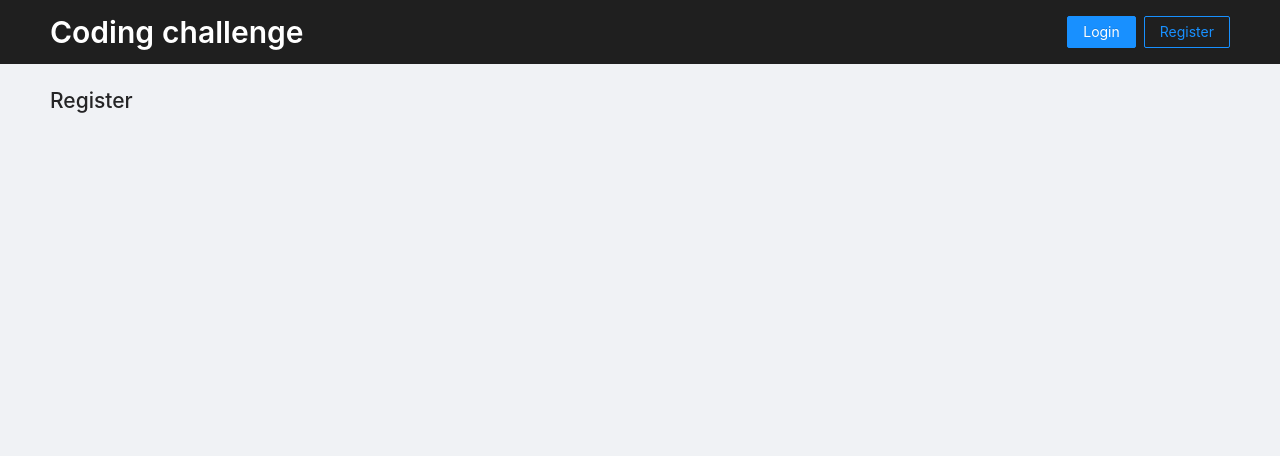
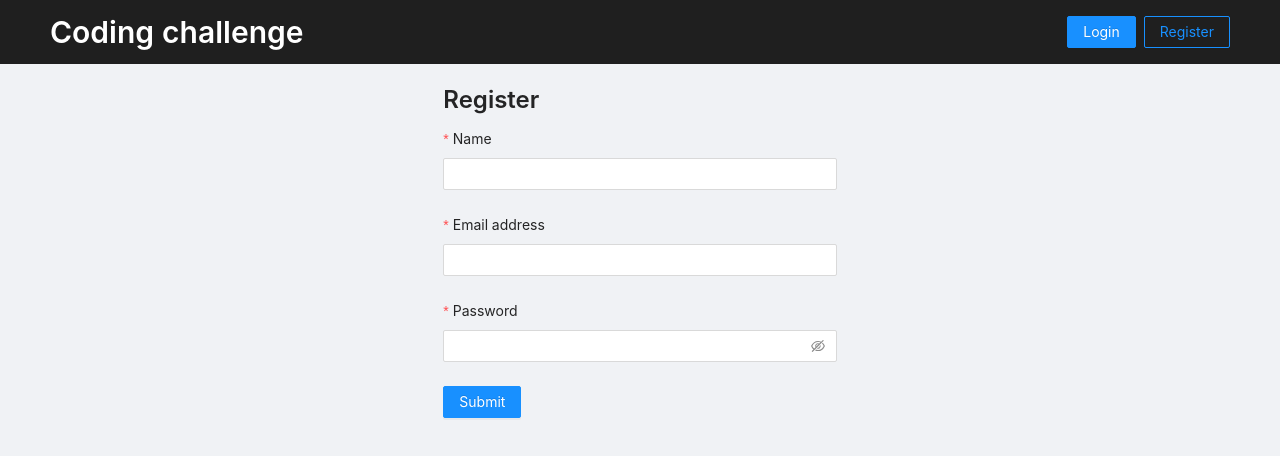
Before and after one commit to lorno-leonard/empowerwealth-test-web, a Next.js app: page /register in a window 1280 px wide. Shown: the top 456 px of the page. Built offline with nearby package versions, Linux system fonts and the light colour scheme; no server answers.

Commit message:
fix: typography style and sizes

```diff
--- a/components/Layout.tsx
+++ b/components/Layout.tsx
@@ -1,7 +1,7 @@
 import React, { FC, ReactNode } from 'react'
 import Link from 'next/link'
 import { useRouter } from 'next/router'
-import { Button, Layout, Menu, Space, Typography } from 'antd'
+import { Button, Layout, Space, Typography } from 'antd'
 import styled from '@emotion/styled'
 
 import { useAppState, useAppDispatch } from '@lib/context/AppContext'
@@ -11,8 +11,7 @@ type Props = {
 }
 
 const { Header, Content } = Layout
-const { SubMenu } = Menu
-const { Title } = Typography
+const { Paragraph, Title } = Typography
 
 const LayoutHeader = styled(Header)`
   background: #1f1f1f;
@@ -38,9 +37,10 @@ const LayoutHeaderBanner = styled('a')`
   }
 `
 
-const LayoutMenu = styled(Menu)``
-
-const LayoutSubMenu = styled(SubMenu)``
+const LayoutUserName = styled(Paragraph)`
+  margin-bottom: 0 !important;
+  color: #ffffff !important;
+`
 
 const MainLayout: FC<Props> = ({ children }) => {
   const { noHeader, user } = useAppState()
@@ -62,13 +62,12 @@ const MainLayout: FC<Props> = ({ children }) => {
             </Link>
           </LayoutTitle>
           {user && (
-            <LayoutMenu mode="horizontal">
-              <LayoutSubMenu key="header-submenu" title={user.name}>
-                <Menu.Item key="logout" onClick={handleLogout}>
-                  Logout
-                </Menu.Item>
-              </LayoutSubMenu>
-            </LayoutMenu>
+            <Space>
+              <LayoutUserName>Hi {user.name}</LayoutUserName>
+              <Button type="primary" ghost onClick={handleLogout}>
+                Logout
+              </Button>
+            </Space>
           )}
           {!user && (
             <Space>
--- a/pages/index.tsx
+++ b/pages/index.tsx
@@ -1,8 +1,11 @@
 import React, { FC } from 'react'
+import { Typography } from 'antd'
 
 import Container from '@components/Container'
 import Loader from '@components/Loader'
 import { useAppState } from '@lib/context/AppContext'
+
+const { Title } = Typography
 
 const Home: FC = () => {
   const { user } = useAppState()
@@ -13,7 +16,7 @@ const Home: FC = () => {
 
   return (
     <Container>
-      <h1>Home</h1>
+      <Title>Home</Title>
     </Container>
   )
 }
--- a/pages/register.tsx
+++ b/pages/register.tsx
@@ -1,11 +1,50 @@
-import React, { FC } from 'react'
+import React, { FC, useState } from 'react'
+import { Alert, Button, Col, Form, Input, Row, Typography } from 'antd'
+import { AxiosResponse } from 'axios'
 
 import Container from '@components/Container'
 import Loader from '@components/Loader'
 import { useAppState } from '@lib/context/AppContext'
+import apiService from '@services/api'
+
+type FormValuesType = {
+  name: string
+  email: string
+  password: string
+}
+
+const { Title } = Typography
 
 const Register: FC = () => {
   const { user } = useAppState()
+  const [isSubmitting, setIsSubmitting] = useState<boolean>(false)
+  const [formError, setFormError] = useState<string | null>(null)
+  const [formSuccess, setFormSuccess] = useState<string | null>(null)
+
+  const handleOnFinish = (values: FormValuesType) => {
+    setIsSubmitting(true)
+
+    const login = async () => {
+      const { name, email, password } = values
+
+      try {
+        const response: AxiosResponse = await apiService.post('/auth/register', {
+          name,
+          email,
+          password,
+        })
+        setFormSuccess(response.data?.message)
+        // eslint-disable-next-line @typescript-eslint/no-explicit-any
+      } catch (error: any) {
+        console.log({ error })
+        setFormError(error?.response?.data?.error?.message)
+      } finally {
+        setIsSubmitting(false)
+      }
+    }
+
+    login()
+  }
 
   if (user?.token) {
     return <Loader />
@@ -13,7 +52,56 @@ const Register: FC = () => {
 
   return (
     <Container>
-      <h1>Register</h1>
+      <Row>
+        <Col span={8} offset={8}>
+          <Title level={3}>Register</Title>
+          <Form
+            name="login"
+            layout="vertical"
+            initialValues={{ remember: true }}
+            onFinish={handleOnFinish}
+            autoComplete="off"
+            onSubmitCapture={() => {
+              setFormError(null)
+              setFormSuccess(null)
+            }}
+          >
+            <Form.Item
+              label="Name"
+              name="name"
+              rules={[{ required: true, message: 'Please input your name!' }]}
+            >
+              <Input />
+            </Form.Item>
+            <Form.Item
+              label="Email address"
+              name="email"
+              rules={[{ required: true, message: 'Please input your email!' }]}
+            >
+              <Input type="email" />
+            </Form.Item>
+
+            <Form.Item
+              label="Password"
+              name="password"
+              rules={[
+                { required: true, message: 'Please input your password!' },
+                { min: 8, message: 'Please input at least 8 characters!' },
+              ]}
+            >
+              <Input.Password />
+            </Form.Item>
+
+            <Form.Item>
+              <Button type="primary" htmlType="submit" disabled={isSubmitting}>
+                Submit
+              </Button>
+            </Form.Item>
+          </Form>
+          {formError && <Alert message={formError} type="error" />}
+          {formSuccess && <Alert message={formSuccess} type="success" />}
+        </Col>
+      </Row>
     </Container>
   )
 }
```
Also changed, not shown: pages/login.tsx (+6 -4 lines).
